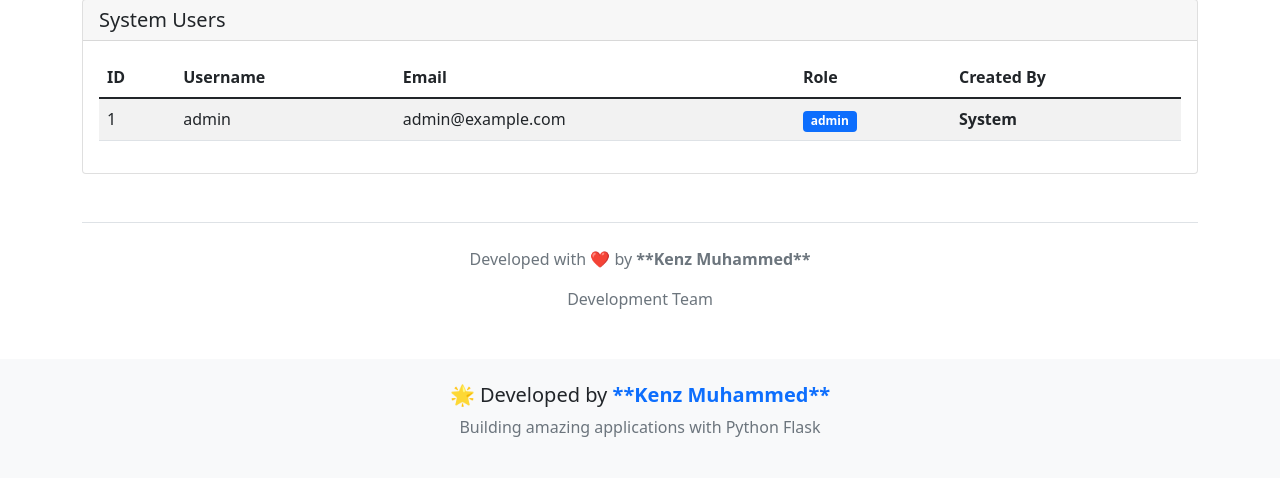
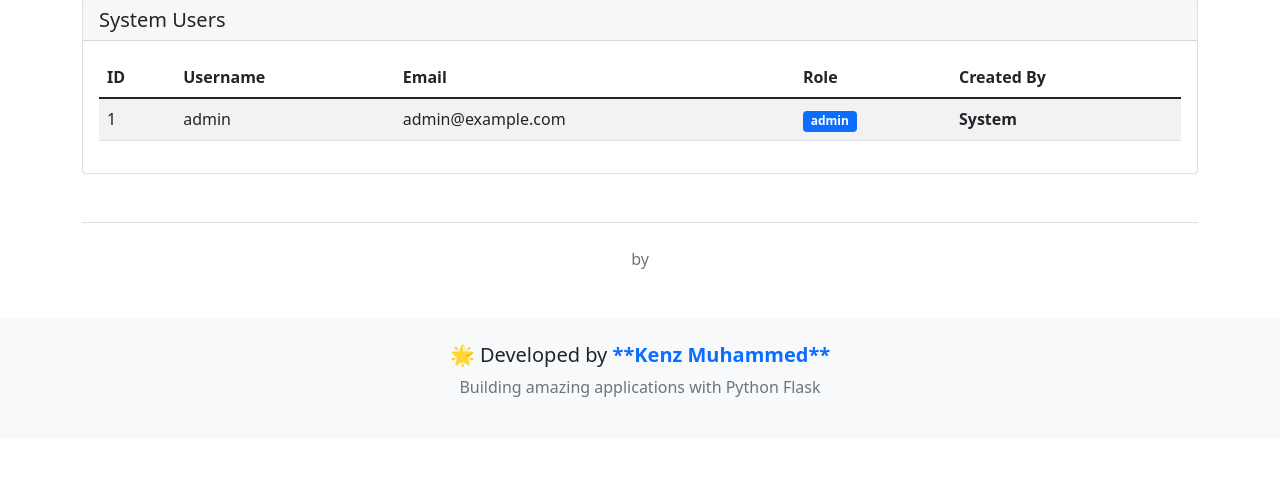
Before and after one commit to Projects-kenz/Cloud-Native-Drive, a Flask app: page /dashboard in a window 1280 px wide. Shown: the part 281-759 px from the top of the page. Run offline with Flask 3, Linux system fonts and the light colour scheme; a user stored in the database is signed in.

Commit message:
Update dashboard.html

```diff
--- a/projectpy-mysql-db/pyproject-application/templates/dashboard.html
+++ b/projectpy-mysql-db/pyproject-application/templates/dashboard.html
@@ -51,8 +51,8 @@
 <!-- Developer Credits Footer -->
 <footer class="mt-5 pt-4 border-top">
     <div class="text-center">
-        <p class="text-muted">Developed with ❤️ by <strong>**Kenz Muhammed**</strong></p>
-        <p class="text-muted">Development Team</p>
+        <p class="text-muted"> by <strong></strong></p>
+        <p class="text-muted"></p>
     </div>
 </footer>
 
@@ -94,4 +94,5 @@
         </div>
     </div>
 </div>
+
 {% endblock %}
```
